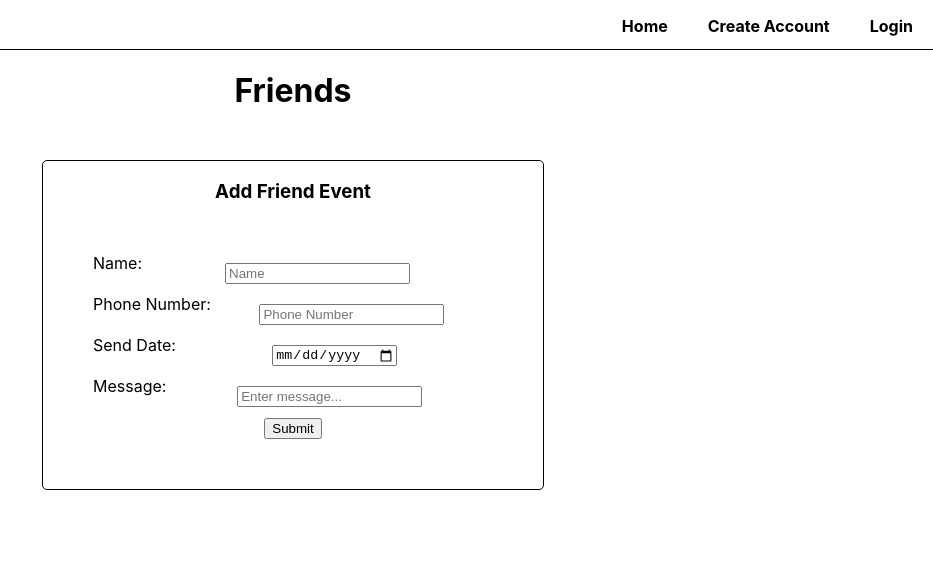
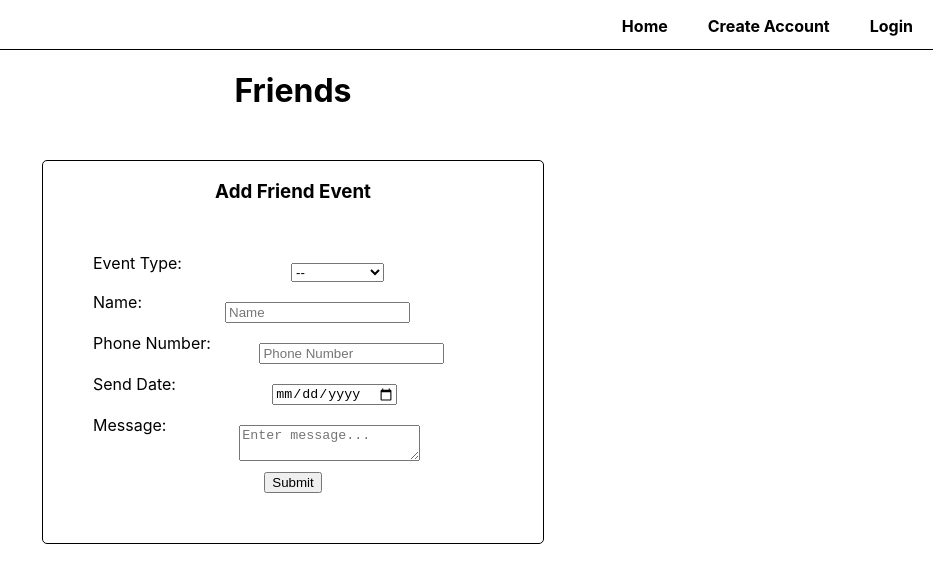
Before and after one commit to better-friend/better-friend-client, a React (Create React App) app in the folder better-friends/: page /friends in a window 1280 px wide. Shown: the top 582 px of the page, without its empty margins (347-1280 px from the left). Built offline with nearby package versions, Linux system fonts and the light colour scheme.

Commit message:
Added an event type option

```diff
--- a/better-friends/src/components/Friends.js
+++ b/better-friends/src/components/Friends.js
@@ -26,6 +26,13 @@ class Friends extends React.Component {
                 <FormGroup>
                     <h3>Add Friend Event</h3>
                     <Form>
+                        <Label>Event Type: {''}
+                            <Select name="cars">
+                                <Option value="null">--</Option>
+                                <Option value="anniversary">Anniversary</Option>
+                                <Option value="birthday">Birthday</Option>
+                            </Select>
+                        </Label>
                         <Label>Name: {''}
                             <Input
                                 type="string"
@@ -54,15 +61,16 @@ class Friends extends React.Component {
                             />
                         </Label>
                         <Label>Message: {''}
-                            <Input
+                            <Textarea
                                 type="string"
                                 name="message"
-                                maxLength="50"
+                                maxLength="150"
+                                rows="2"
+                                columns="10"
                                 placeholder="Enter message..."
                                 onChange={this.handleChange}
                                 value={this.state.message}
-                                width="100"
-                                height="100"
+                                className="message-input"
                             />
                         </Label>
                         <Button>Submit</Button>
@@ -94,4 +102,16 @@ const Input = styled.input `
     margin: 10px auto;
 `
 
+const Select = styled.select `
+    margin: 10px auto;
+`
+
+const Option = styled.option `
+
+`
+
+const Textarea = styled.textarea `
+    margin: 10px auto;
+`
+
 export default Friends;
```
